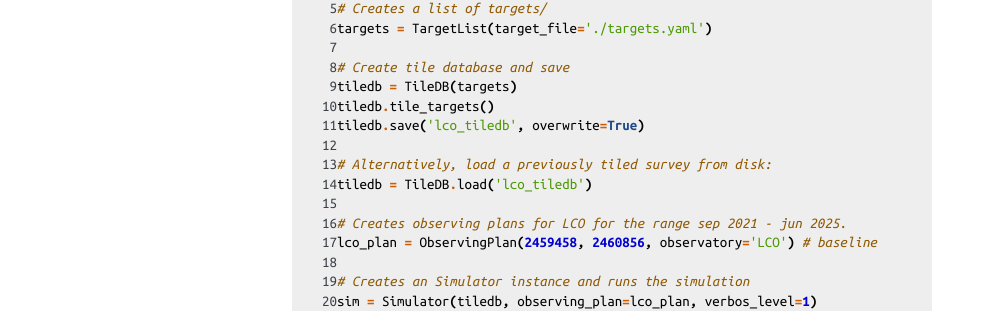
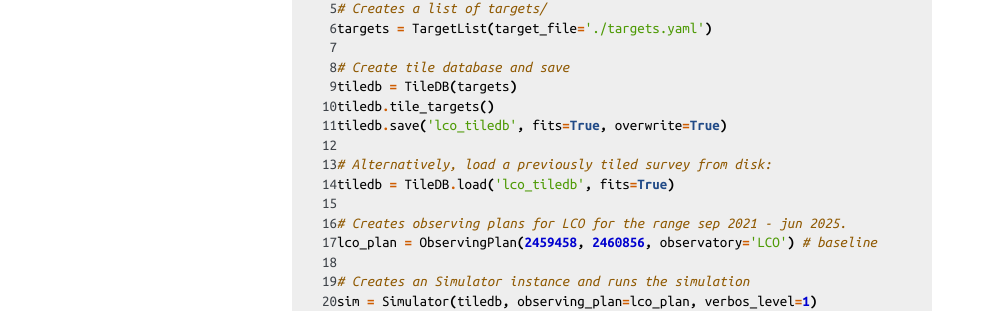
Before and after one commit to sdss/lvmsurveysim, a Sphinx documentation site: the page built from docs/sphinx/getting-started.rst, in a window 1280 px wide. Shown: the part 798-1109 px from the top of the page, without its empty margins (148-1141 px from the left). Built offline with Sphinx 7.4.7, drawn with Linux system fonts in a browser that asks for light colours; formulas are drawn with MathJax 3.

Commit message:
fix mistake in documentation

```diff
--- a/docs/sphinx/getting-started.rst
+++ b/docs/sphinx/getting-started.rst
@@ -43,10 +43,10 @@ The following code runs a simple simulation
     # Create tile database and save
     tiledb = TileDB(targets)
     tiledb.tile_targets()
-    tiledb.save('lco_tiledb', overwrite=True)
+    tiledb.save('lco_tiledb', fits=True, overwrite=True)
 
     # Alternatively, load a previously tiled survey from disk:
-    tiledb = TileDB.load('lco_tiledb')
+    tiledb = TileDB.load('lco_tiledb', fits=True)
 
     # Creates observing plans for LCO for the range sep 2021 - jun 2025.
     lco_plan = ObservingPlan(2459458, 2460856, observatory='LCO') # baseline
```
